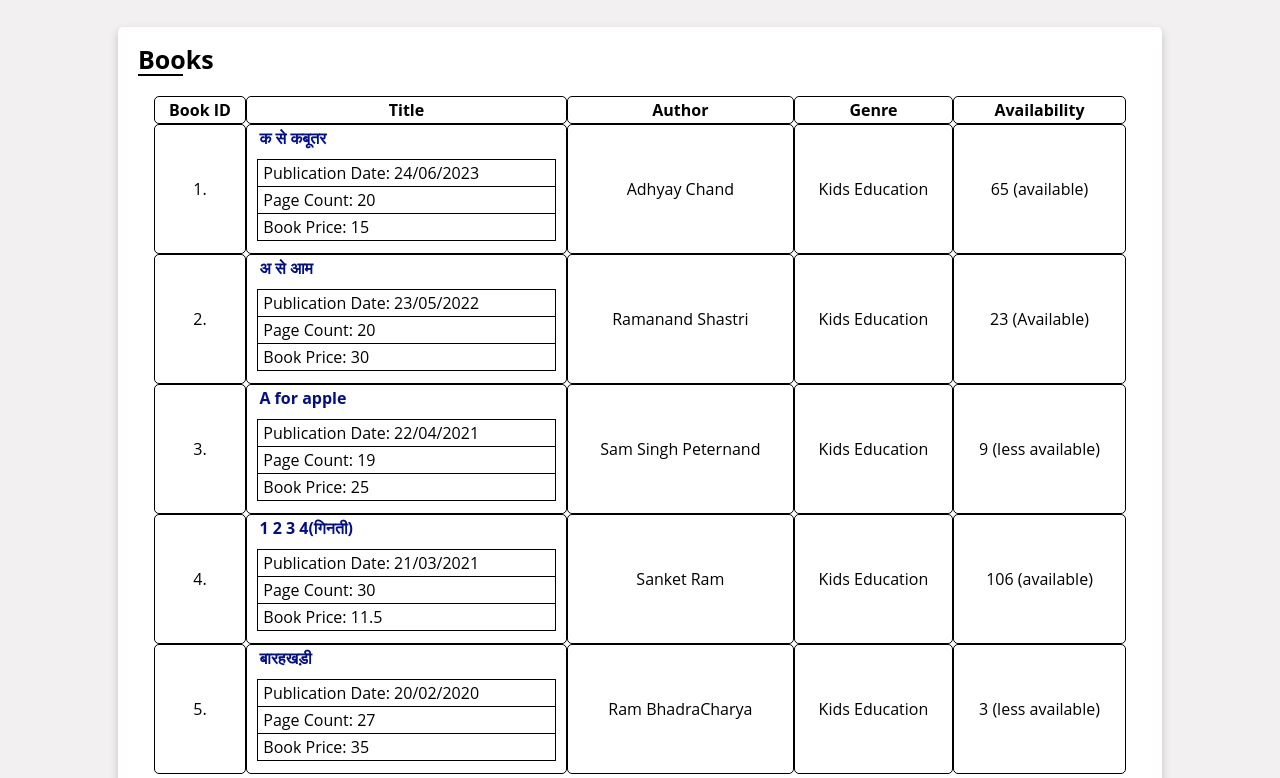
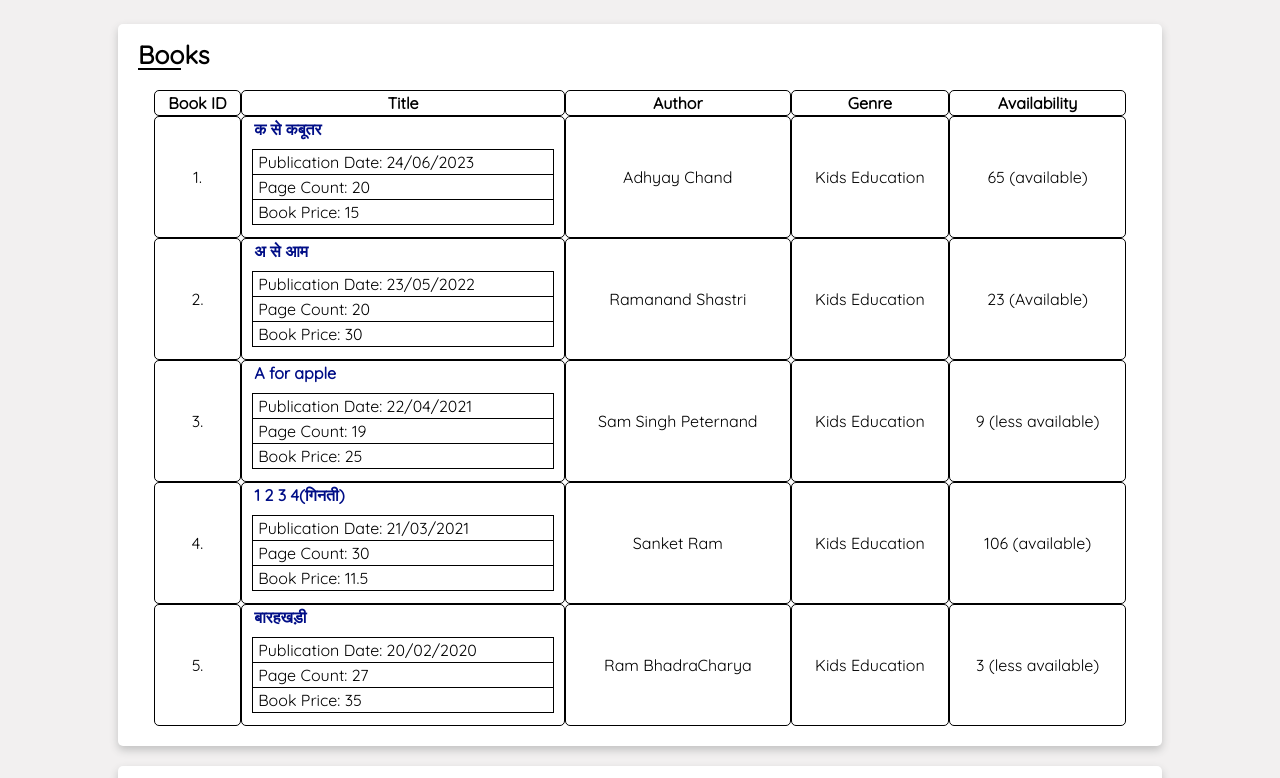
Before and after one commit to tnwrvkrm/Library-System-Webpage, a plain HTML site: page index.html in a window 1280 px wide. Shown: the part 76-854 px from the top of the page. Drawn offline with Linux system fonts and the light colour scheme.

Commit message:
Third Commit

```diff
--- a/index.html
+++ b/index.html
@@ -5,6 +5,7 @@
         <title>Library System</title>
         <link rel="stylesheet" href="https://cdnjs.cloudflare.com/ajax/libs/font-awesome/4.7.0/css/font-awesome.min.css">
         <link rel="stylesheet" href="styles.css">
+        <link href='https://fonts.googleapis.com/css?family=Quicksand' rel='stylesheet'>
         <meta name="viewport" content="width=device-width, initial-scale=1.0">
     </head>
 
--- a/styles.css
+++ b/styles.css
@@ -1,7 +1,8 @@
 body {
     margin: 0;
     background: #f2f0f0;
-    font-family: "Open Sans", "Arial", snas-serif;
+    font-family: "Quicksand", "Arial", snas-serif;
+    /* font-family: 'Quicksand'; */
 }
 
 nav {
```
